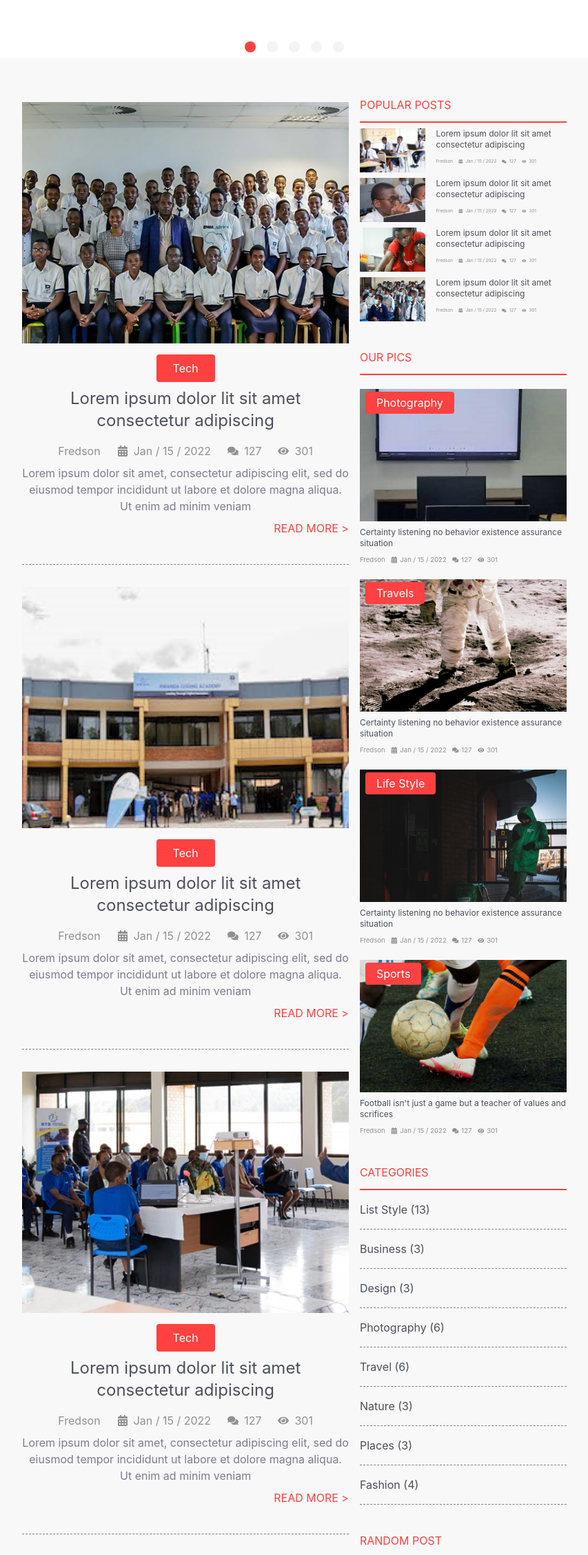
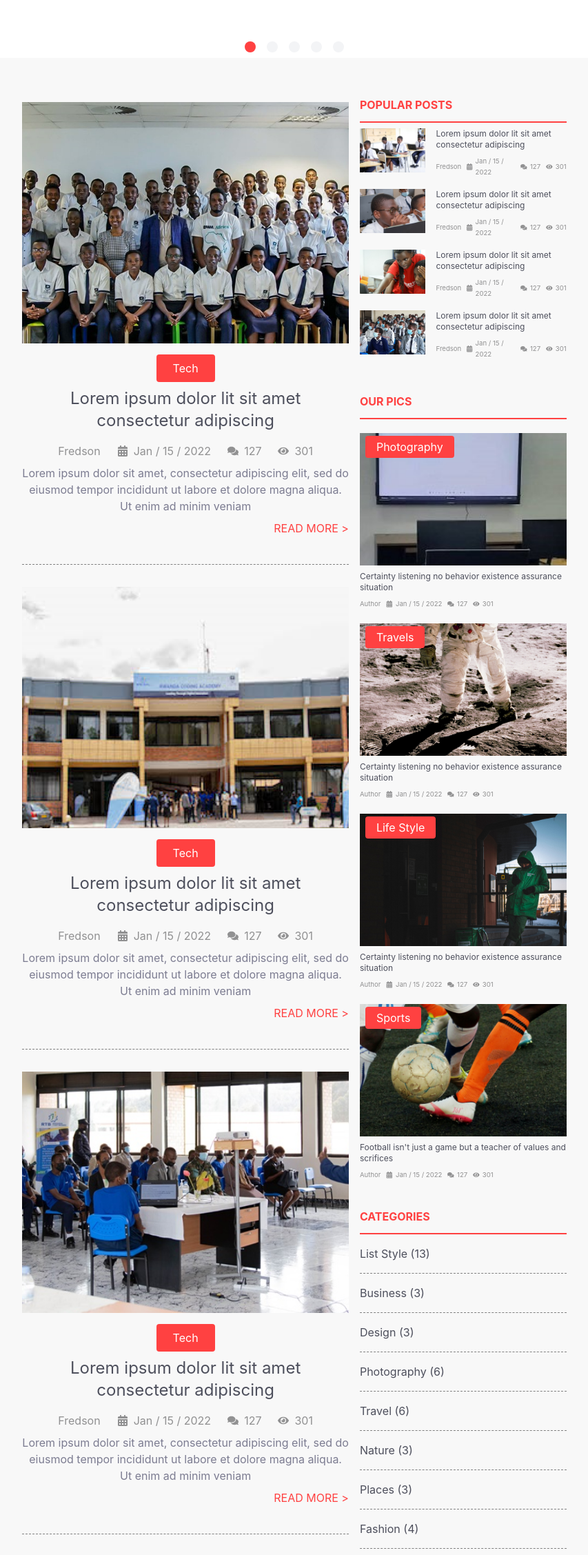
Before and after one commit to School-News-Portal/frontend-service, a Next.js app: page / in a window 1280 px wide. Shown: the part 494-2749 px from the top of the page at 69% size, without its empty margins (213-1066 px from the left). Built offline with nearby package versions, Linux system fonts and the light colour scheme.

Commit message:
feat: tags on home

```diff
--- a/components/Categories.jsx
+++ b/components/Categories.jsx
@@ -13,7 +13,7 @@ export default function Categories() {
   ];
   return (
     <div>
-      <h1 className="text__primary border-b-2 pb-3 border__primary">
+      <h1 className="text__primary border-b-2 pb-3 border__primary font-bold">
         CATEGORIES
       </h1>
       {categories.map((category) => (
--- a/components/HomeSideContent.jsx
+++ b/components/HomeSideContent.jsx
@@ -3,6 +3,7 @@ import PopularPosts from "./PopularPosts";
 import OurPics from "./OurPics";
 import Categories from "./Categories";
 import RandomPost from "./RandomPost";
+import Tags from "./Tags";
 
 export default function HomeSideContent() {
   return (
@@ -11,6 +12,7 @@ export default function HomeSideContent() {
       <OurPics></OurPics>
       <Categories></Categories>
       <RandomPost></RandomPost>
+      <Tags></Tags>
     </div>
   );
 }
--- a/components/OurPics.jsx
+++ b/components/OurPics.jsx
@@ -35,7 +35,7 @@ export default function OurPics() {
   ];
   return (
     <div>
-      <h1 className="text__primary border-b-2 pb-3 border__primary">
+      <h1 className="text__primary border-b-2 pb-3 border__primary font-bold">
         OUR PICS
       </h1>
       {picPosts.map((pic, i) => (
@@ -60,7 +60,7 @@ export default function OurPics() {
               style={{ color: "#919192", fontSize: "0.6rem" }}
               className="flex flex-col md:flex-row gap-2 text-xs my-2 items-center"
             >
-              <p>Fredson</p>
+              <p>Author</p>
               <div className="flex items-center gap-1">
                 <FaCalendarAlt></FaCalendarAlt> <p>Jan / 15 / 2022</p>
               </div>
--- a/components/PopularPosts.jsx
+++ b/components/PopularPosts.jsx
@@ -39,7 +39,7 @@ export default function PopularPosts() {
   ];
   return (
     <div>
-      <h1 className="text__primary border-b-2 pb-3 border__primary">
+      <h1 className="text__primary border-b-2 pb-3 border__primary font-bold">
         POPULAR POSTS
       </h1>
       {popularPosts.map((popular, i) => (
@@ -58,7 +58,7 @@ export default function PopularPosts() {
               {popular.title}
             </h3>
             <div
-              style={{ color: "#919192", fontSize: "0.4rem" }}
+              style={{ color: "#919192", fontSize: "0.6rem" }}
               className="flex flex-col md:flex-row gap-2 text-xs my-2 items-center"
             >
               <p>Fredson</p>
--- a/components/RandomPost.jsx
+++ b/components/RandomPost.jsx
@@ -13,7 +13,7 @@ export default function OurPics() {
   };
   return (
     <div>
-      <h1 className="text__primary border-b-2 pb-3 border__primary">
+      <h1 className="text__primary border-b-2 pb-3 border__primary font-bold">
         RANDOM POST
       </h1>
 
--- /dev/null
+++ b/components/Tags.jsx
@@ -0,0 +1,40 @@
+import React from "react";
+
+export default function Tags() {
+  const tags = [
+    "hearted",
+    "never",
+    "contants",
+    "abilities",
+    "promotion",
+    "never",
+    "contants",
+    "abilities",
+    "Enjoyment",
+    "promotion",
+    "hearted",
+    "go",
+    "contants",
+    "Enjoyment",
+    "never",
+    "never",
+  ];
+  return (
+    <div>
+      <h1 className="text__primary border-b-2 pb-3 border__primary font-bold">
+        TAGS
+      </h1>
+      <div className="flex flex-wrap gap-2 mt-4">
+        {tags.map((tag, index) => (
+          <p
+            className="py-1 px-3 rounded"
+            key={index}
+            style={{ color: "#707070", backgroundColor: "#E8E8E8" }}
+          >
+            {tag}
+          </p>
+        ))}
+      </div>
+    </div>
+  );
+}
```
